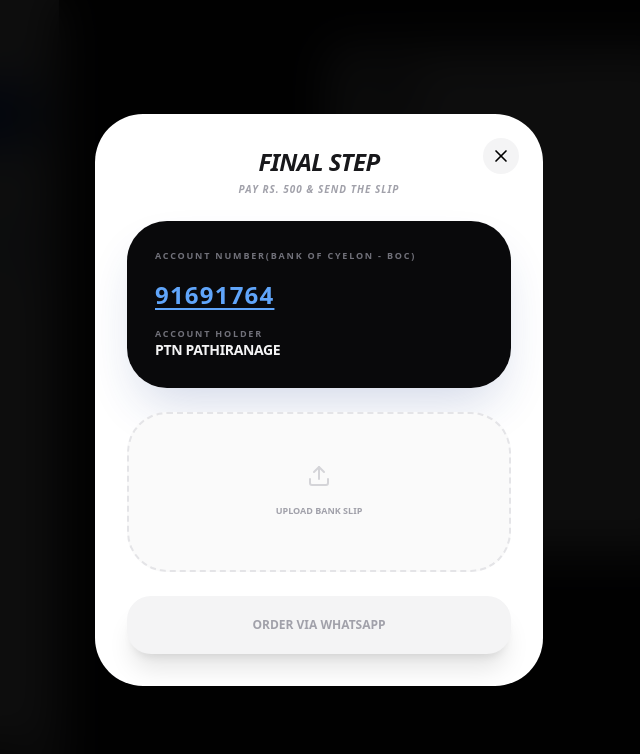
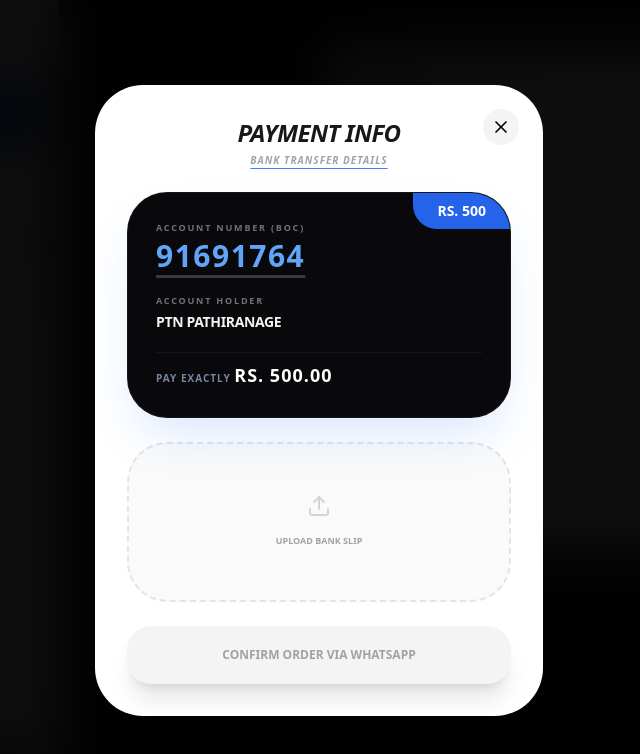
Before and after one commit to ThanushDev/DigiSolutionsCV, a React (Vite) app: page /#/preview in a window 1280 px wide. Both pictures are taken after a click on the button "GET FULL CV". Shown: the top 754 px of the page, without its empty margins (321-961 px from the left). Built offline with nearby package versions, Linux system fonts and the light colour scheme; grey boxes are pictures that could not be loaded.

Commit message:
Update CVPreview.tsx

```diff
--- a/src/pages/CVPreview.tsx
+++ b/src/pages/CVPreview.tsx
@@ -18,15 +18,11 @@ export function CVPreview({ onBack }: { onBack: () => void }) {
 
   if (!cvData) return null;
 
-  // 1. --- Image Logic Override ---
-  // Template එක ඇතුළේ profileImage එක පරණ වුණත්,
-  // මෙතනදී අපි බලෙන්ම personalInfo එකේ තියෙන අලුත්ම photo එක (BG removed or original) ඇතුල් කරනවා.
   const finalCVData = {
     ...cvData,
     profileImage: cvData.personalInfo?.photo || cvData.profileImage
   };
 
-  // 2. --- Payment Slip Upload Logic (ImgBB) ---
   const handleSlipUpload = async (e: React.ChangeEvent<HTMLInputElement>) => {
     const file = e.target.files?.[0];
     if (!file) return;
@@ -47,14 +43,10 @@ export function CVPreview({ onBack }: { onBack: () => void }) {
     }
   };
 
-  // 3. --- WhatsApp Ref Send Logic ---
   const handleWhatsApp = () => {
     if (!slipUrl) return alert("Please upload the payment slip first!");
-
-    // finalCVData එක (අලුත් image එකත් එක්කම) JSON කරලා Encode කරනවා
     const encodedData = btoa(unescape(encodeURIComponent(JSON.stringify(finalCVData))));
     const message = `*🔥 NEW CV ORDER 🔥*\n\n*Name:* ${finalCVData.personalInfo.name}\n*Slip:* ${slipUrl}\n\n*Ref Data:*\n${encodedData}`;
-
     window.open(`https://wa.me/94764781212?text=${encodeURIComponent(message)}`, '_blank');
   };
 
@@ -63,8 +55,6 @@ export function CVPreview({ onBack }: { onBack: () => void }) {
 
       {/* Sidebar Section */}
       <div className={`fixed md:relative z-[70] h-full bg-white border-r w-[320px] md:w-[380px] transition-transform duration-300 flex flex-col ${isSidebarOpen ? 'translate-x-0' : '-translate-x-full md:translate-x-0'}`}>
-
-        {/* Sidebar Top Header */}
         <div className="p-6 border-b flex justify-between items-center">
           <button onClick={onBack} className="flex items-center text-[10px] font-black text-zinc-400 uppercase tracking-widest hover:text-blue-600 transition-colors">
             <ChevronLeftIcon size={14}/> Editor
@@ -72,13 +62,8 @@ export function CVPreview({ onBack }: { onBack: () => void }) {
           <button onClick={() => setIsSidebarOpen(false)} className="md:hidden p-2 text-zinc-400"><XIcon size={24}/></button>
         </div>
 
-        {/* Sidebar Options */}
         <div className="flex-1 overflow-y-auto p-5 space-y-6 bg-zinc-50/30 custom-scrollbar">
-
-          <button
-            onClick={() => setShowPayment(true)}
-            className="w-full py-5 bg-blue-600 text-white rounded-2xl font-black uppercase text-[13px] flex items-center justify-center gap-2.5 shadow-xl shadow-blue-100 hover:bg-blue-700 active:scale-95 transition-all"
-          >
+          <button onClick={() => setShowPayment(true)} className="w-full py-5 bg-blue-600 text-white rounded-2xl font-black uppercase text-[13px] flex items-center justify-center gap-2.5 shadow-xl shadow-blue-100 hover:bg-blue-700 active:scale-95 transition-all">
             <SendIcon size={18}/> Get Full CV
           </button>
 
@@ -88,11 +73,8 @@ export function CVPreview({ onBack }: { onBack: () => void }) {
             <p className="text-[10px] font-black uppercase text-zinc-400 ml-1 tracking-widest text-center">Templates</p>
             <div className="grid grid-cols-1 gap-2">
               {templateThemes.map((t) => (
-                <button
-                  key={t.id}
-                  onClick={() => { setSelectedTemplate(t.id); updateThemeColor(t.primaryColor); }}
-                  className={`p-4 rounded-2xl text-left border-2 transition-all flex justify-between items-center ${cvData.selectedTemplate === t.id ? 'border-blue-600 bg-blue-50' : 'bg-white border-transparent shadow-sm hover:border-zinc-100'}`}
-                >
+                <button key={t.id} onClick={() => { setSelectedTemplate(t.id); updateThemeColor(t.primaryColor); }}
+                  className={`p-4 rounded-2xl text-left border-2 transition-all flex justify-between items-center ${cvData.selectedTemplate === t.id ? 'border-blue-600 bg-blue-50' : 'bg-white border-transparent shadow-sm hover:border-zinc-100'}`}>
                   <span className={`text-[11px] font-black uppercase ${cvData.selectedTemplate === t.id ? 'text-blue-700' : 'text-zinc-600'}`}>{t.name}</span>
                   {cvData.selectedTemplate === t.id && <CheckCircle2Icon size={16} className="text-blue-600" />}
                 </button>
@@ -116,47 +98,62 @@ export function CVPreview({ onBack }: { onBack: () => void }) {
         </div>
       </div>
 
-      {/* Main Preview Area */}
+      {/* Main Preview */}
       <div className="flex-1 relative flex flex-col h-full bg-zinc-900 overflow-hidden">
-        {/* Mobile Header Menu Button */}
         <div className="md:hidden p-4 flex justify-between items-center z-30 bg-zinc-900/50 backdrop-blur-md">
           <button onClick={() => setIsSidebarOpen(true)} className="p-3 bg-white/10 rounded-xl text-white border border-white/10"><Menu size={20}/></button>
           <span className="text-white font-black uppercase text-[10px] tracking-widest opacity-60 italic">PTN Pathiranage</span>
           <div className="w-10"></div>
         </div>
-
         <div className="flex-1 overflow-auto p-4 md:p-12 flex justify-center items-start custom-scrollbar">
           <div className="transition-all duration-500 shadow-[0_50px_100px_rgba(0,0,0,0.5)] origin-top bg-white" style={{ transform: `scale(${previewScale})` }}>
-            {/* මෙතන තමයි වැඩේ තියෙන්නෙ: override කරපු finalCVData එක යවනවා */}
             <CVTemplateBase cvData={finalCVData} />
           </div>
         </div>
       </div>
 
-      {/* Payment & WhatsApp Modal */}
+      {/* Payment Modal */}
       {showPayment && (
         <div className="fixed inset-0 bg-black/95 z-[100] flex items-center justify-center p-4 backdrop-blur-xl animate-in fade-in duration-300">
           <div className="bg-white rounded-[3rem] p-8 max-w-md w-full shadow-2xl relative animate-in zoom-in duration-300">
-            <button onClick={() => setShowPayment(false)} className="absolute top-6 right-6 p-2 bg-zinc-100 rounded-full hover:bg-zinc-200"><XIcon size={20}/></button>
-            <h3 className="text-2xl font-black uppercase mb-1 italic tracking-tight text-zinc-900 text-center">Final Step</h3>
-            <p className="text-zinc-400 text-[10px] mb-6 font-bold uppercase tracking-widest text-center italic">Pay Rs. 500 & send the slip</p>
+            <button onClick={() => setShowPayment(false)} className="absolute top-6 right-6 p-2 bg-zinc-100 rounded-full hover:bg-zinc-200 transition-transform active:scale-90"><XIcon size={20}/></button>
 
-            <div className="bg-zinc-950 text-white rounded-[2.5rem] p-7 mb-6 shadow-2xl shadow-blue-900/20">
-              <div className="space-y-4">
-                <div><p className="text-[9px] uppercase font-black text-zinc-500 tracking-[0.2em]">Account Number(Bank of Cyelon - BOC)</p></div>
-                <div><p className="text-2xl text-blue-400 font-black tracking-wider underline underline-offset-4">91691764</p></div>
-                <div><p className="text-[9px] uppercase font-black text-zinc-500 tracking-[0.2em]">Account Holder</p><p className="text-sm font-bold uppercase tracking-tight text-zinc-100">PTN Pathiranage</p></div>
+            <h3 className="text-2xl font-black uppercase mb-1 italic tracking-tight text-zinc-900 text-center">Payment Info</h3>
+            <p className="text-zinc-400 text-[10px] mb-6 font-bold uppercase tracking-widest text-center italic underline decoration-blue-500 underline-offset-4">Bank Transfer Details</p>
+
+            {/* --- UPDATED BLACK BOX WITH AMOUNT --- */}
+            <div className="bg-zinc-950 text-white rounded-[2.5rem] p-7 mb-6 shadow-2xl shadow-blue-500/20 border border-white/5 relative overflow-hidden">
+              {/* ලස්සනට Amount එක පේන්න දාපු badge එක */}
+              <div className="absolute top-0 right-0 bg-blue-600 px-6 py-2 rounded-bl-[1.5rem] font-black text-sm">
+                RS. 500
+              </div>
+
+              <div className="space-y-5">
+                <div>
+                  <p className="text-[9px] uppercase font-black text-zinc-500 tracking-[0.2em] mb-1">Account Number (BOC)</p>
+                  <p className="text-3xl text-blue-400 font-black tracking-wider underline underline-offset-8 decoration-white/20">91691764</p>
+                </div>
+
+                <div>
+                  <p className="text-[9px] uppercase font-black text-zinc-500 tracking-[0.2em] mb-1">Account Holder</p>
+                  <p className="text-sm font-bold uppercase tracking-tight text-zinc-100">PTN Pathiranage</p>
+                </div>
+
+                <div className="pt-2 border-t border-white/5">
+                  <p className="text-[10px] font-bold text-blue-200/60 uppercase tracking-widest">
+                    Pay exactly <span className="text-white text-lg">Rs. 500.00</span>
+                  </p>
+                </div>
               </div>
             </div>
 
-            {/* Slip Upload Label */}
             <label className={`flex flex-col items-center justify-center w-full h-40 border-2 border-dashed rounded-[2.5rem] cursor-pointer transition-all ${slipUrl ? 'bg-green-50 border-green-200' : 'bg-zinc-50 border-zinc-200 hover:border-blue-400'}`}>
               {isUploading ? (
                 <Loader2 className="animate-spin text-blue-600" />
               ) : slipUrl ? (
-                <div className="flex flex-col items-center gap-2">
-                  <CheckCircle2Icon size={32} className="text-green-600" />
-                  <span className="text-[10px] font-black text-green-700 uppercase tracking-widest">Slip Uploaded</span>
+                <div className="flex flex-col items-center gap-2 text-green-600">
+                  <CheckCircle2Icon size={32} />
+                  <span className="text-[10px] font-black uppercase tracking-widest">Slip Uploaded!</span>
                 </div>
               ) : (
                 <div className="text-center">
@@ -167,15 +164,11 @@ export function CVPreview({ onBack }: { onBack: () => void }) {
               <input type="file" className="hidden" accept="image/*" onChange={handleSlipUpload} />
             </label>
 
-            {/* Final Action Button */}
-            <button
-              onClick={handleWhatsApp}
-              disabled={!slipUrl || isUploading}
+            <button onClick={handleWhatsApp} disabled={!slipUrl || isUploading}
               className={`w-full py-5 rounded-[1.5rem] font-black uppercase text-[12px] mt-6 transition-all shadow-xl ${
                 slipUrl ? 'bg-blue-600 text-white shadow-blue-200 hover:bg-blue-700 active:scale-95' : 'bg-zinc-100 text-zinc-400 cursor-not-allowed'
-              }`}
-            >
-              Order via WhatsApp
+              }`}>
+              Confirm Order via WhatsApp
             </button>
           </div>
         </div>
```
